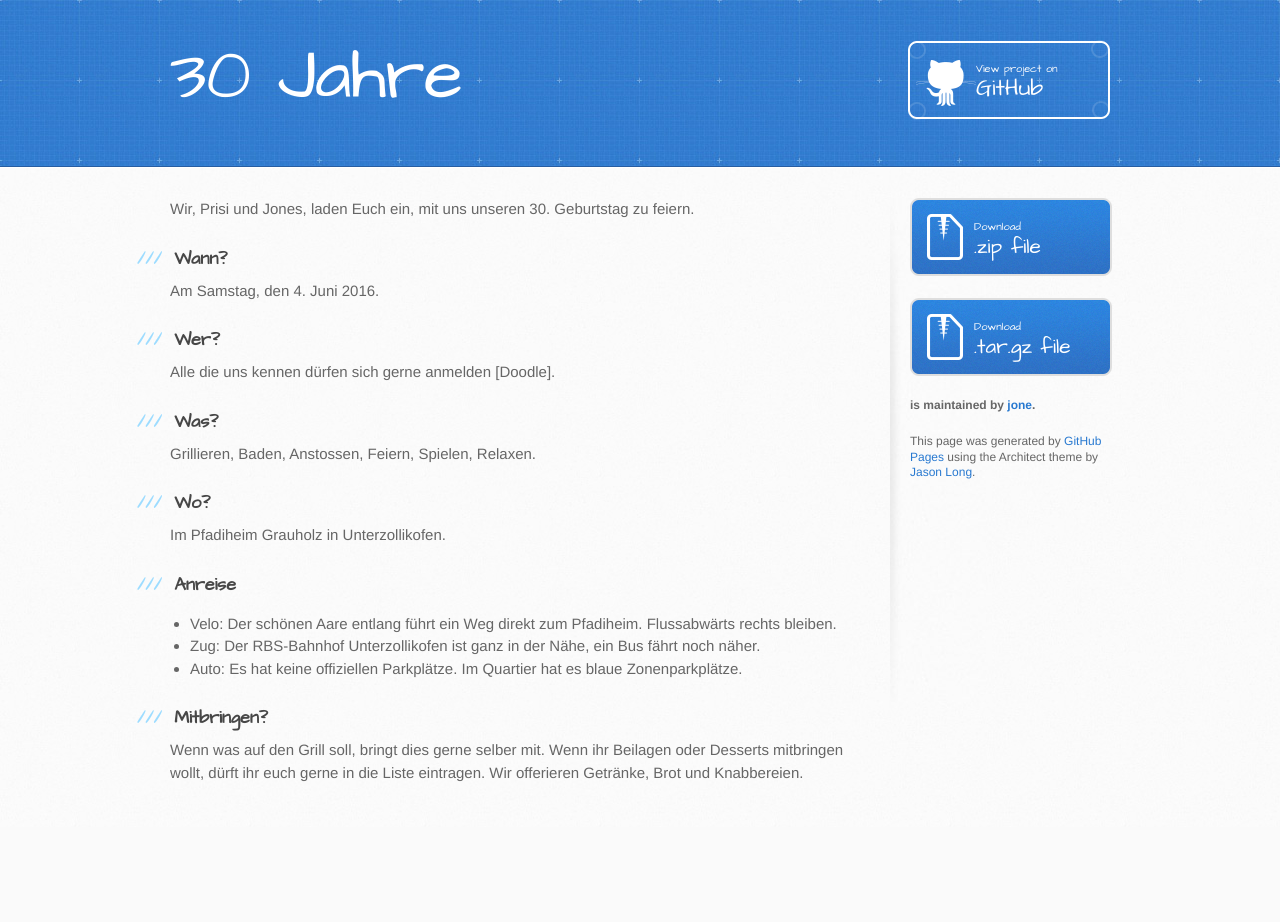
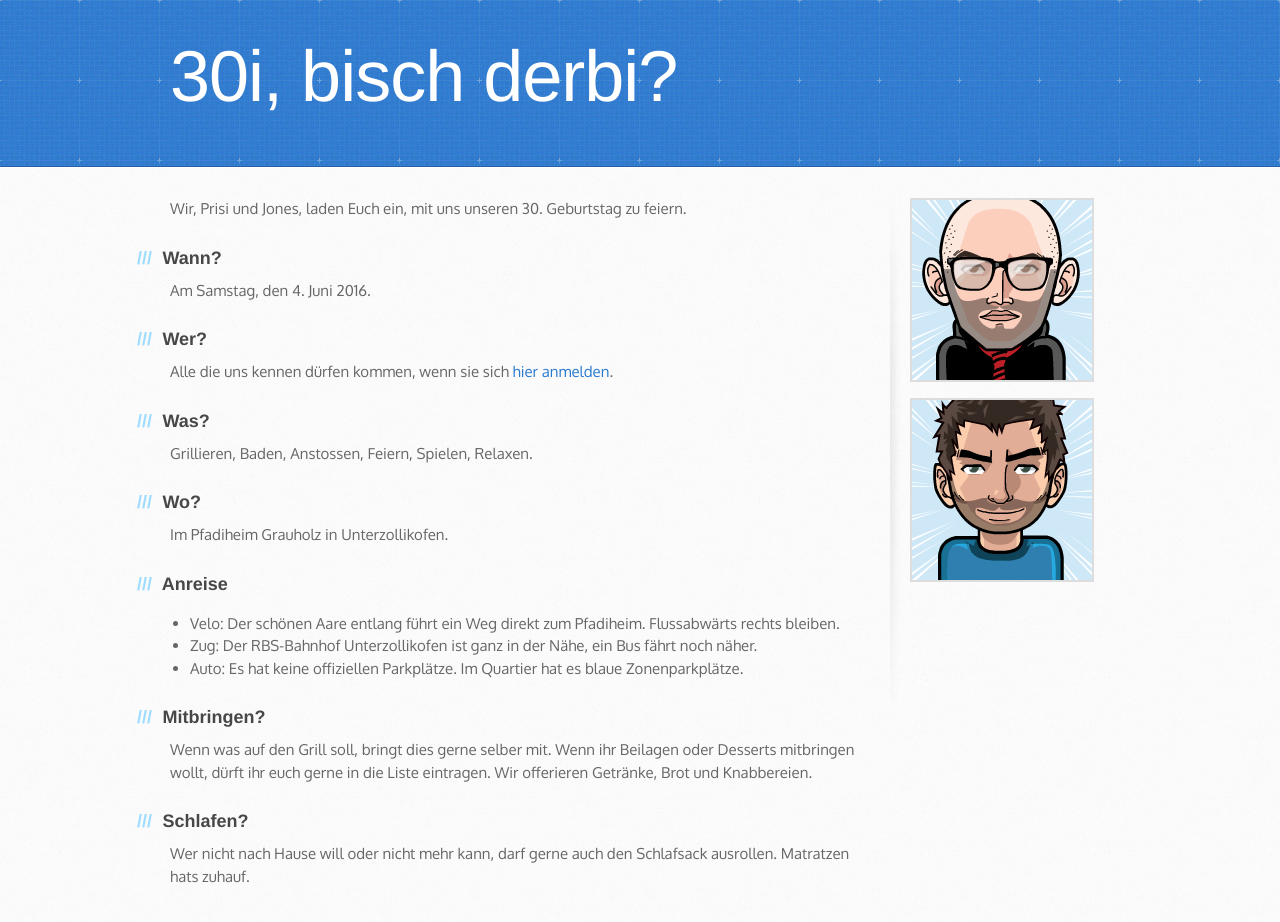
Before and after one commit to jone/burri, a plain HTML site: page index.html in a window 1280 px wide. Before the commit the page ends 827 px from the top, so only its background shows below. Drawn offline with Linux system fonts and the light colour scheme.

Commit message:
massive improvements.

```diff
--- a/index.html
+++ b/index.html
@@ -4,7 +4,7 @@
     <meta charset='utf-8'>
     <meta http-equiv="X-UA-Compatible" content="chrome=1">
     <meta name="viewport" content="width=device-width, initial-scale=1, maximum-scale=1">
-    <link href='https://fonts.googleapis.com/css?family=Architects+Daughter' rel='stylesheet' type='text/css'>
+    <link href='https://fonts.googleapis.com/css?family=Oxygen' rel='stylesheet' type='text/css'>
     <link rel="stylesheet" type="text/css" href="stylesheets/stylesheet.css" media="screen">
     <link rel="stylesheet" type="text/css" href="stylesheets/github-light.css" media="screen">
     <link rel="stylesheet" type="text/css" href="stylesheets/print.css" media="print">
@@ -19,14 +19,20 @@
   <body>
     <header>
       <div class="inner">
-        <h1>30 Jahre</h1>
+        <h1>30i, bisch derbi?</h1>
         <h2></h2>
-        <a href="https://github.com/jone/burri" class="button"><small>View project on</small> GitHub</a>
       </div>
     </header>
 
     <div id="content-wrapper">
       <div class="inner clearfix">
+
+
+        <aside id="sidebar">
+            <img src="images/prisi.png" border="0" title="prisi" class="avatar-prisi" />
+            <img src="images/jone.png" border="0" title="jones"  class="avatar-jones" />
+        </aside>
+
         <section id="main-content">
           <p>Wir, Prisi und Jones, laden Euch ein, mit uns unseren 30. Geburtstag zu feiern.</p>
 
@@ -38,7 +44,8 @@
 <h3>
 <a id="wer" class="anchor" href="#wer" aria-hidden="true"><span aria-hidden="true" class="octicon octicon-link"></span></a>Wer?</h3>
 
-<p>Alle die uns kennen dürfen sich gerne anmelden [Doodle].</p>
+<p>Alle die uns kennen dürfen kommen, wenn sie sich
+<a href="">hier anmelden</a>.</p>
 
 <h3>
 <a id="was" class="anchor" href="#was" aria-hidden="true"><span aria-hidden="true" class="octicon octicon-link"></span></a>Was?</h3>
@@ -65,22 +72,15 @@
 <p>Wenn was auf den Grill soll, bringt dies gerne selber mit.
 Wenn ihr Beilagen oder Desserts mitbringen wollt, dürft ihr euch gerne in die Liste eintragen.
 Wir offerieren Getränke, Brot und Knabbereien.</p>
+
+<h3>
+<a id="schlafen" class="anchor" href="#schlafen" aria-hidden="true"><span aria-hidden="true" class="octicon octicon-link"></span></a>Schlafen?</h3>
+
+<p>Wer nicht nach Hause will oder nicht mehr kann, darf gerne auch den Schlafsack ausrollen. Matratzen hats zuhauf.</p>
+
+
+
         </section>
-
-        <aside id="sidebar">
-          <a href="https://github.com/jone/burri/zipball/master" class="button">
-            <small>Download</small>
-            .zip file
-          </a>
-          <a href="https://github.com/jone/burri/tarball/master" class="button">
-            <small>Download</small>
-            .tar.gz file
-          </a>
-
-          <p class="repo-owner"><a href="https://github.com/jone/burri"></a> is maintained by <a href="https://github.com/jone">jone</a>.</p>
-
-          <p>This page was generated by <a href="https://pages.github.com">GitHub Pages</a> using the Architect theme by <a href="https://twitter.com/jasonlong">Jason Long</a>.</p>
-        </aside>
       </div>
     </div>
 
--- a/stylesheets/stylesheet.css
+++ b/stylesheets/stylesheet.css
@@ -7,7 +7,7 @@
  */
 
 html {
-  font-family: sans-serif; /* 1 */
+  font-family: 'Oxygen', sans-serif;
   -webkit-text-size-adjust: 100%; /* 2 */
   -ms-text-size-adjust: 100%; /* 2 */
 }
@@ -428,7 +428,7 @@ th {
 
 /* LAYOUT STYLES */
 body {
-  font-family: 'Helvetica Neue', Helvetica, Arial, serif;
+  font-family: 'Oxygen', sans-serif;
   font-size: 15px;
   font-weight: 400;
   line-height: 1.5;
@@ -770,6 +770,12 @@ footer a:hover {
 * html .clearfix {height: 1%;}
 .clearfix {display: block;}
 
+
+.avatar-prisi, .avatar-jones {
+  border: 2px solid #DDD;
+  margin-bottom: 1em;
+}
+
 /* #Media Queries
 ================================================== */
 
```
Also changed, not shown: images/jone.png (added), images/prisi.png (added).
